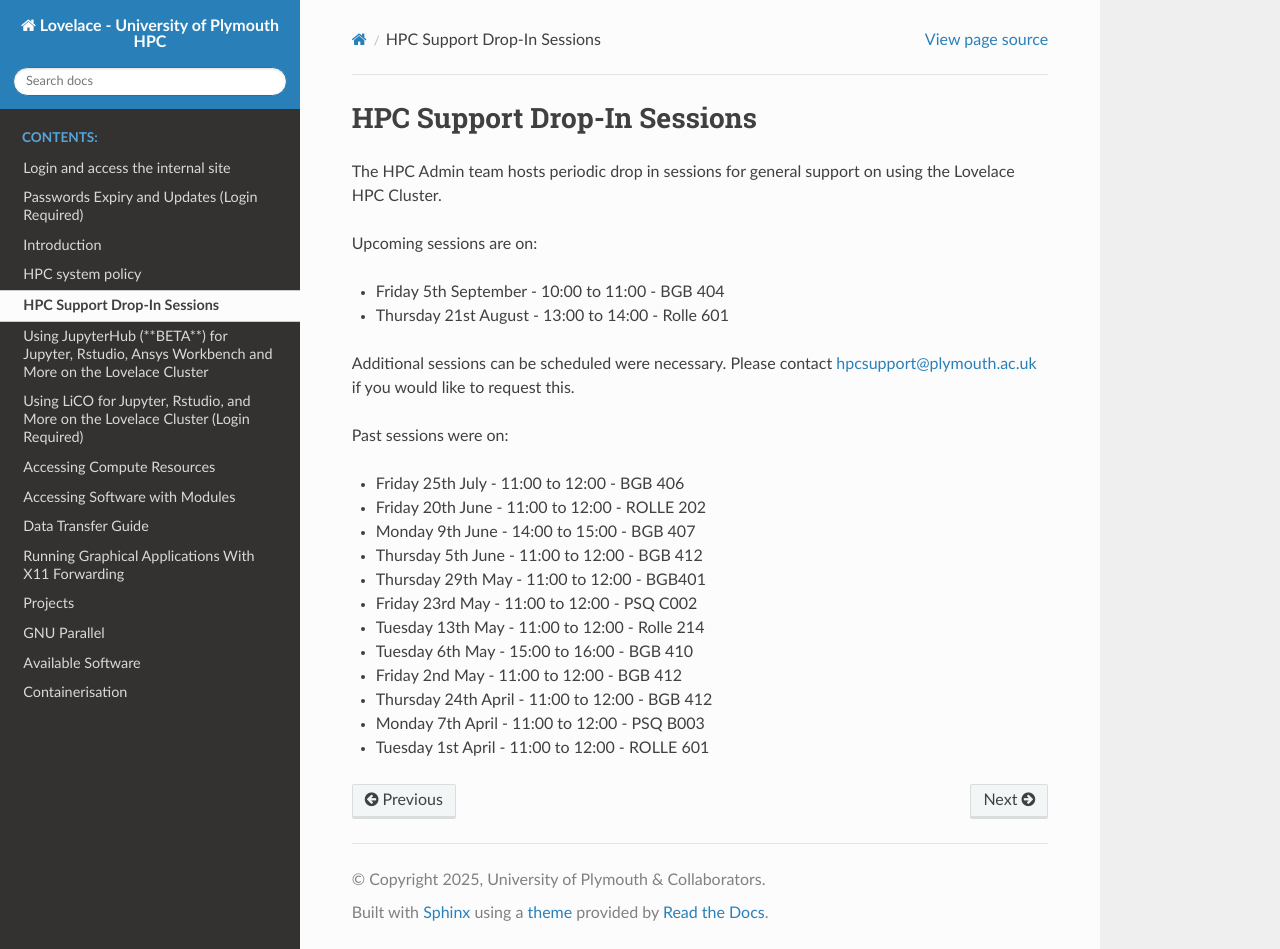
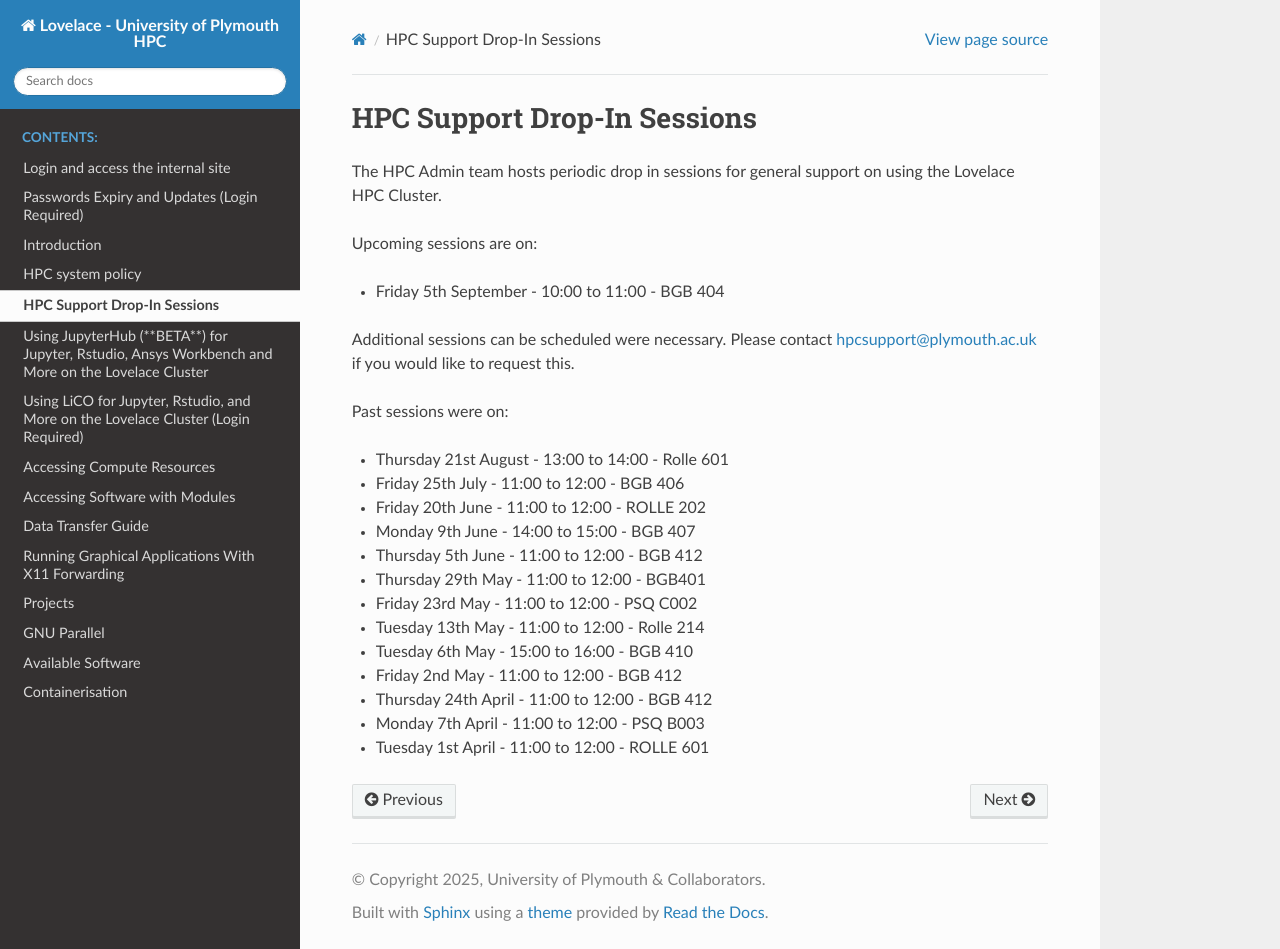
Before and after one commit to AbhinavPraveen/UoP-HPC-Docs, a Sphinx documentation site: the page built from source/user-guide/dropin.rst, in a window 1280 px wide and 949 px high. Built offline with Sphinx 7.4.7 and the Read the Docs theme 3.1.0, drawn with Linux system fonts in a browser that asks for light colours.

```diff
--- a/source/user-guide/dropin.rst
+++ b/source/user-guide/dropin.rst
@@ -8,12 +8,12 @@ The HPC Admin team hosts periodic drop in sessions for general support on using
 Upcoming sessions are on:
 
 * Friday 5th September - 10:00 to 11:00 - BGB 404
-* Thursday 21st August - 13:00 to 14:00 - Rolle 601
 
 Additional sessions can be scheduled were necessary. Please contact `hpcsupport@plymouth.ac.uk <mailto:hpcsupport@plymouth.ac.uk>`_ if you would like to request this.
 
 Past sessions were on:
 
+* Thursday 21st August - 13:00 to 14:00 - Rolle 601
 * Friday 25th July - 11:00 to 12:00 - BGB 406
 * Friday 20th June - 11:00 to 12:00 - ROLLE 202
 * Monday 9th June - 14:00 to 15:00 - BGB 407
```
